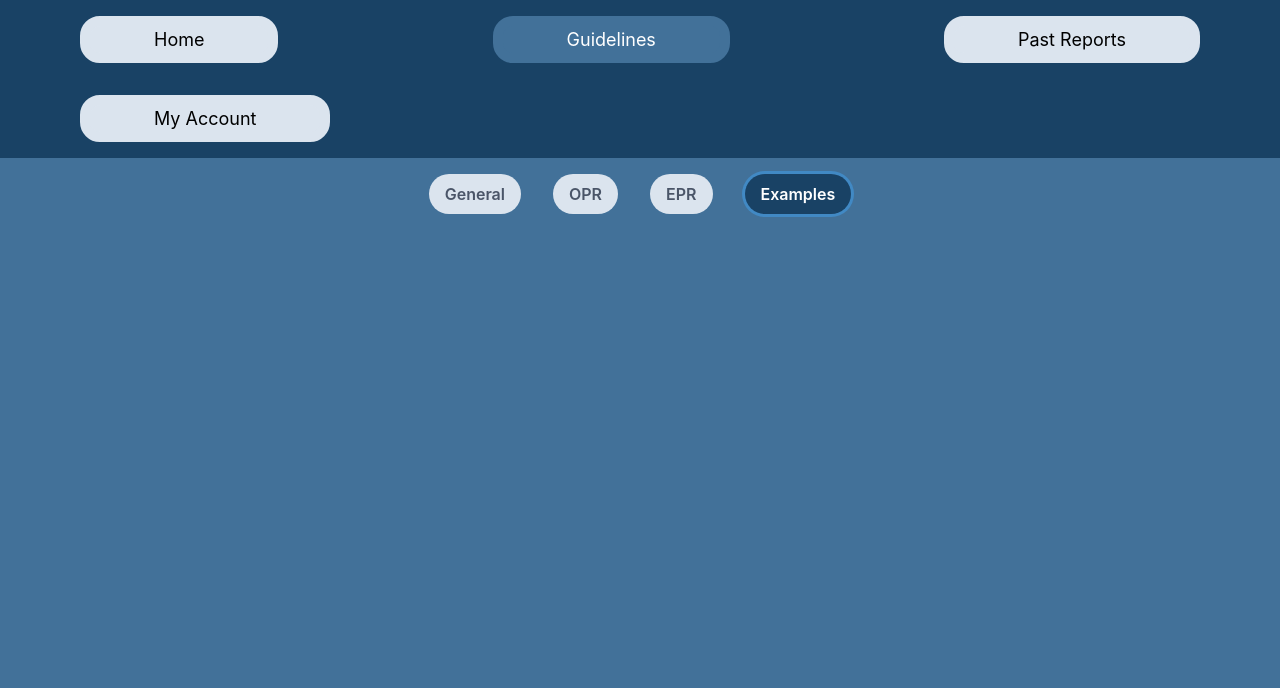
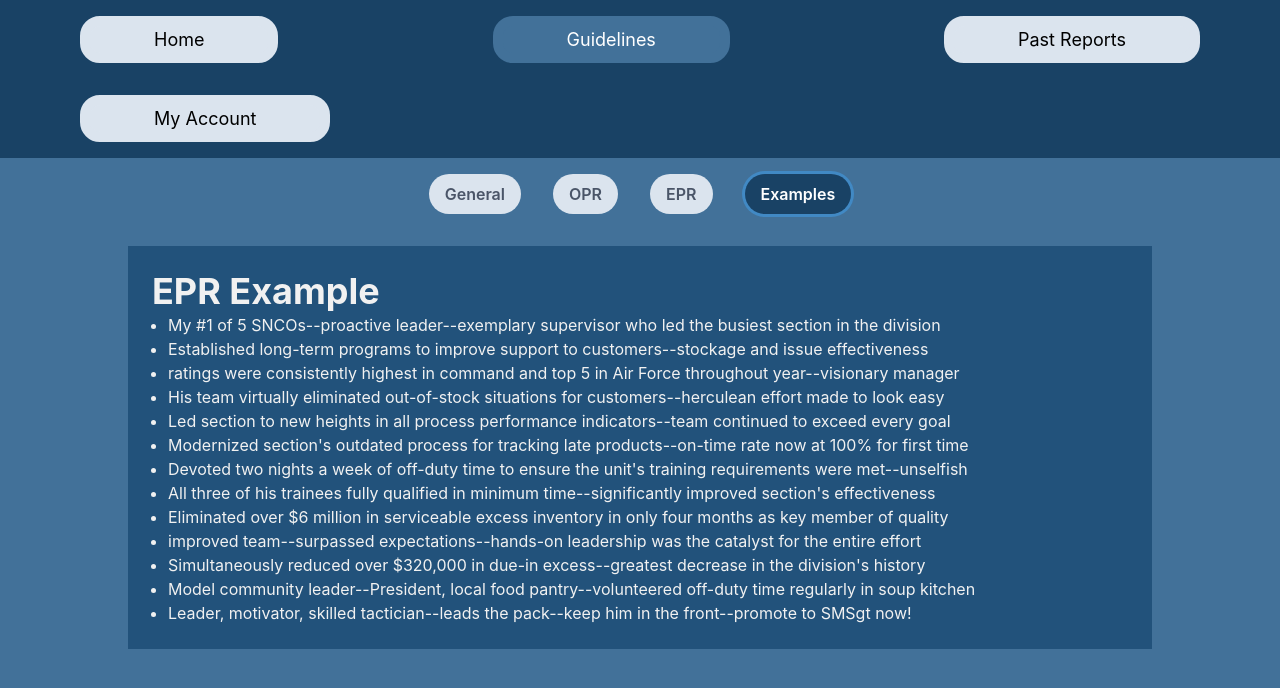
Before and after one commit to cvxluo/junior-design-project, a Next.js app: page /guidelines in a window 1280 px wide. Both pictures are taken after a click on the tab "Examples". Shown: the top 688 px of the page. Built offline with nearby package versions, Linux system fonts and the light colour scheme.

Commit message:
added epr example

```diff
--- a/src/screens/Guidelines/Guidelines.jsx
+++ b/src/screens/Guidelines/Guidelines.jsx
@@ -191,6 +191,26 @@ const oprVeiledPromotion = {
   ],
 };
 
+const eprEx = {
+  title: "EPR Example",
+  paragraphContent: " ",
+  listContent: [
+    "My #1 of 5 SNCOs--proactive leader--exemplary supervisor who led the busiest section in the division",
+    "Established long-term programs to improve support to customers--stockage and issue effectiveness",
+    " ratings were consistently highest in command and top 5 in Air Force throughout year--visionary manager",
+    "   His team virtually eliminated out-of-stock situations for customers--herculean effort made to look easy",
+    "   Led section to new heights in all process performance indicators--team continued to exceed every goal",
+    "Modernized section's outdated process for tracking late products--on-time rate now at 100% for first time",
+    "Devoted two nights a week of off-duty time to ensure the unit's training requirements were met--unselfish",
+    "   All three of his trainees fully qualified in minimum time--significantly improved section's effectiveness",
+    "Eliminated over $6 million in serviceable excess inventory in only four months as key member of quality",
+    " improved team--surpassed expectations--hands-on leadership was the catalyst for the entire effort",
+    "	Simultaneously reduced over $320,000 in due-in excess--greatest decrease in the division's history",
+    "Model community leader--President, local food pantry--volunteered off-duty time regularly in soup kitchen",
+    "Leader, motivator, skilled tactician--leads the pack--keep him in the front--promote to SMSgt now!",
+  ],
+};
+
 export default function Guidelines() {
   return (
     <div>
@@ -253,6 +273,11 @@ export default function Guidelines() {
                 <InfoBox content={oprVeiledPromotion}></InfoBox>
               </VStack>
             </TabPanel>
+            <TabPanel>
+              <VStack>
+                <InfoBox content={eprEx}></InfoBox>
+              </VStack>
+            </TabPanel>
           </TabPanels>
         </Tabs>
       </Box>
```
